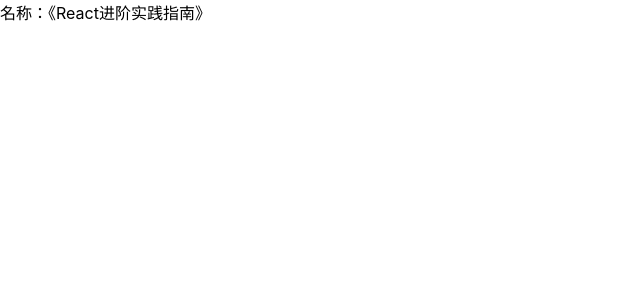
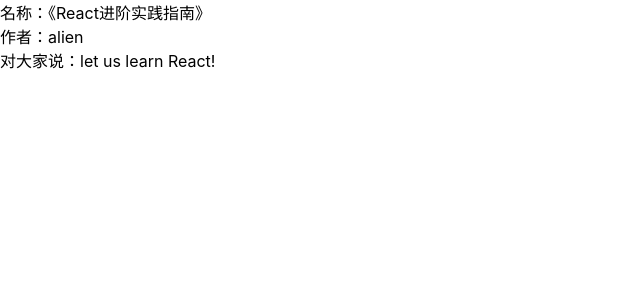
Before and after one commit to WJX2001/qiuchao, a React (Create React App) app in the folder day18-react相关/react-basic/: page / in a window 1280 px wide. Shown: the top 300 px of the page, without its empty margins (0-640 px from the left). Built offline with nearby package versions, Linux system fonts and the light colour scheme.

Commit message:
feat: react设计模式-组合模式

```diff
--- a/day18-react相关/react-basic/src/App.js
+++ b/day18-react相关/react-basic/src/App.js
@@ -1,8 +1,11 @@
 import CombineationDemo2 from './components/react设计模式/1.组合模式/1.2.CombineationDemo2'
 import MixinProps from './components/react设计模式/1.组合模式/1.3混入props'
+import ControlRender from './components/react设计模式/1.组合模式/1.4控制渲染'
+import Communacation from './components/react设计模式/1.组合模式/1.5内外层通信'
+import ComplixSenes from './components/react设计模式/1.组合模式/1.6复杂的组合场景'
 
 function App() {
-  return <MixinProps />
+  return <ComplixSenes />
 }
 
 export default App
--- a/day18-react相关/react-basic/src/components/react设计模式/1.组合模式/1.3混入props.jsx
+++ b/day18-react相关/react-basic/src/components/react设计模式/1.组合模式/1.3混入props.jsx
@@ -14,6 +14,7 @@
 }
 
 function Groups(props) {
+  console.log(props.children, '这是props.children')
   const newChildren = React.cloneElement(props.children, { author: 'wjx' })
   return newChildren
 }
--- /dev/null
+++ b/day18-react相关/react-basic/src/components/react设计模式/1.组合模式/1.4控制渲染.jsx
@@ -0,0 +1,44 @@
+// TODO: 控制渲染，可以通过children方式获取内层组件，也可以根据内层组件的状态来控制其渲染
+
+/* 根据内层组件的状态来控制渲染 */
+
+// TODO: 需求： 只渲染 isShow = true 的 Item组件
+
+import React, { isValidElement } from 'react'
+
+function Item(props) {
+  return <div>名称：{props.name}</div>
+}
+
+/* Groups组件 */
+
+/**
+ *
+ * isValidElement 排除非element 节点
+ * type 指向 Item 函数内存 排除非Item 元素
+ * props 获取isShow属性 将存在此属性的节点推入数组
+ * @returns
+ */
+function Groups(props) {
+  const newChildren = []
+  React.Children.forEach(props.children, (item) => {
+    const { type, props } = item || {}
+
+    if (isValidElement(item) && type === Item && props.isShow) {
+      newChildren.push(item)
+    }
+  })
+  return newChildren
+}
+
+const ControlRender = () => {
+  return (
+    <Groups>
+      <Item isShow name="《React进阶实践指南》" />
+      <Item isShow={false} name="《Nodejs深度学习手册》" />
+      <div>hello,world</div>
+    </Groups>
+  )
+}
+
+export default ControlRender
--- /dev/null
+++ b/day18-react相关/react-basic/src/components/react设计模式/1.组合模式/1.5内外层通信.jsx
@@ -0,0 +1,31 @@
+// TODO: 内外层通信原理：通过外层组件，向内层组件传递回调函数callback，内层通过调用callback
+
+import React from 'react'
+
+function Item(props) {
+  return (
+    <div>
+      名称: {props.name}
+      <button onClick={() => props.callback('let us learn React')}>点击</button>
+    </div>
+  )
+}
+
+function Groups(props) {
+  const handleCallback = (val) => console.log('children 内容', val)
+  return (
+    <div>
+      {React.cloneElement(props.children, { callback: handleCallback })}
+    </div>
+  )
+}
+
+const Communacation = () => {
+  return (
+    <Groups>
+      <Item name="《React进阶实践指南》" />
+    </Groups>
+  )
+}
+
+export default Communacation
--- /dev/null
+++ b/day18-react相关/react-basic/src/components/react设计模式/1.组合模式/1.6复杂的组合场景.jsx
@@ -0,0 +1,33 @@
+import React from 'react'
+
+function Item(props) {
+  return (
+    <div>
+      名称：{props.name} <br />
+      作者：{props.author} <br />
+      对大家说：{props.mes} <br />
+    </div>
+  )
+}
+
+/* 第二层组合 -> 混入 mes 属性 */
+
+function Wrap(props) {
+  return React.cloneElement(props.children, { mes: 'let us learn React!' })
+}
+
+/* 第一层组合： 里面进行二次组合，混入author属性 */
+
+function Groups(props) {
+  return <Wrap>{React.cloneElement(props.children, { author: 'alien' })}</Wrap>
+}
+
+const ComplixSenes = () => {
+  return (
+    <Groups>
+      <Item name="《React进阶实践指南》" />
+    </Groups>
+  )
+}
+
+export default ComplixSenes
--- /dev/null
+++ b/day18-react相关/react-basic/src/components/react设计模式/1.组合模式/1.7组合模式细节.jsx
@@ -0,0 +1 @@
+// TODO: 细节注意：组合模式有很多细节需要注意
```
